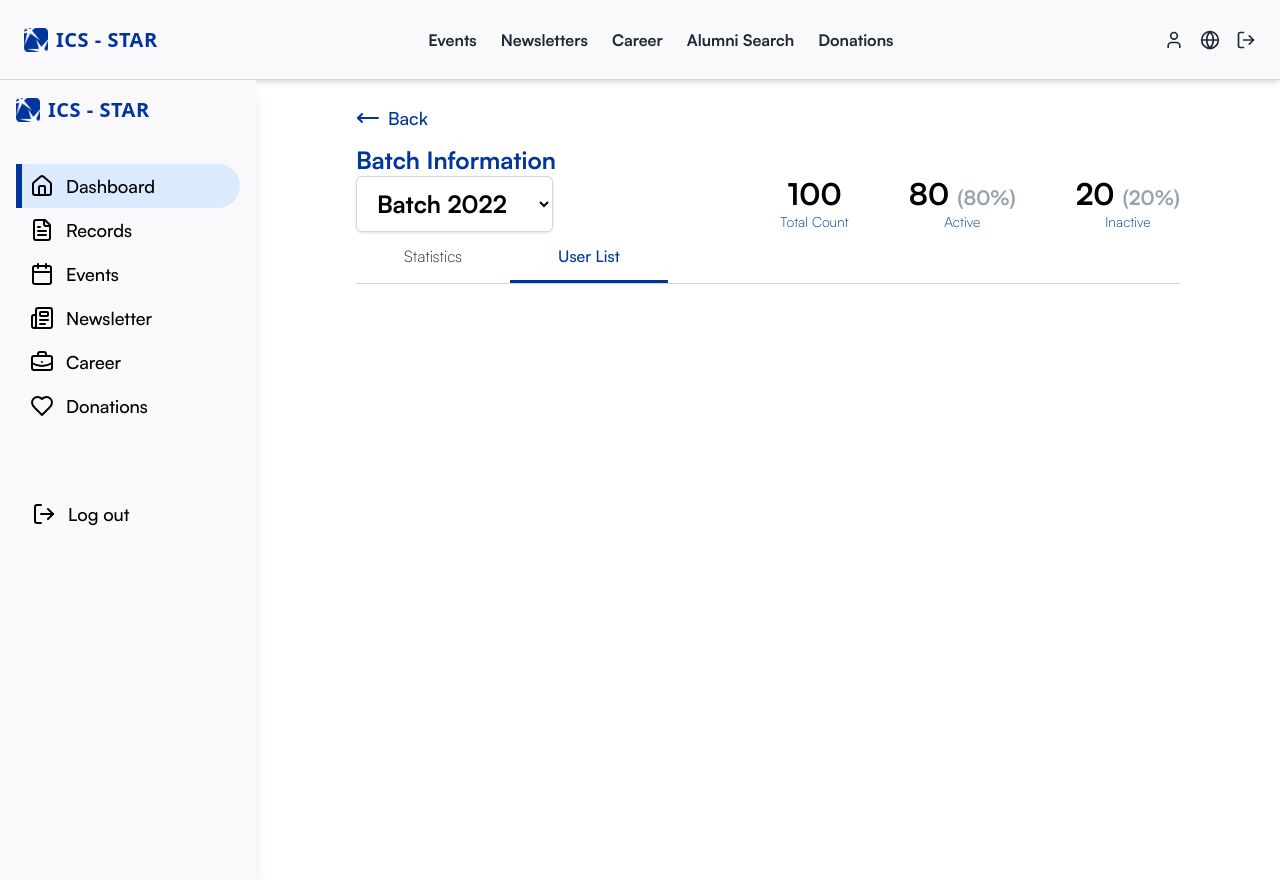
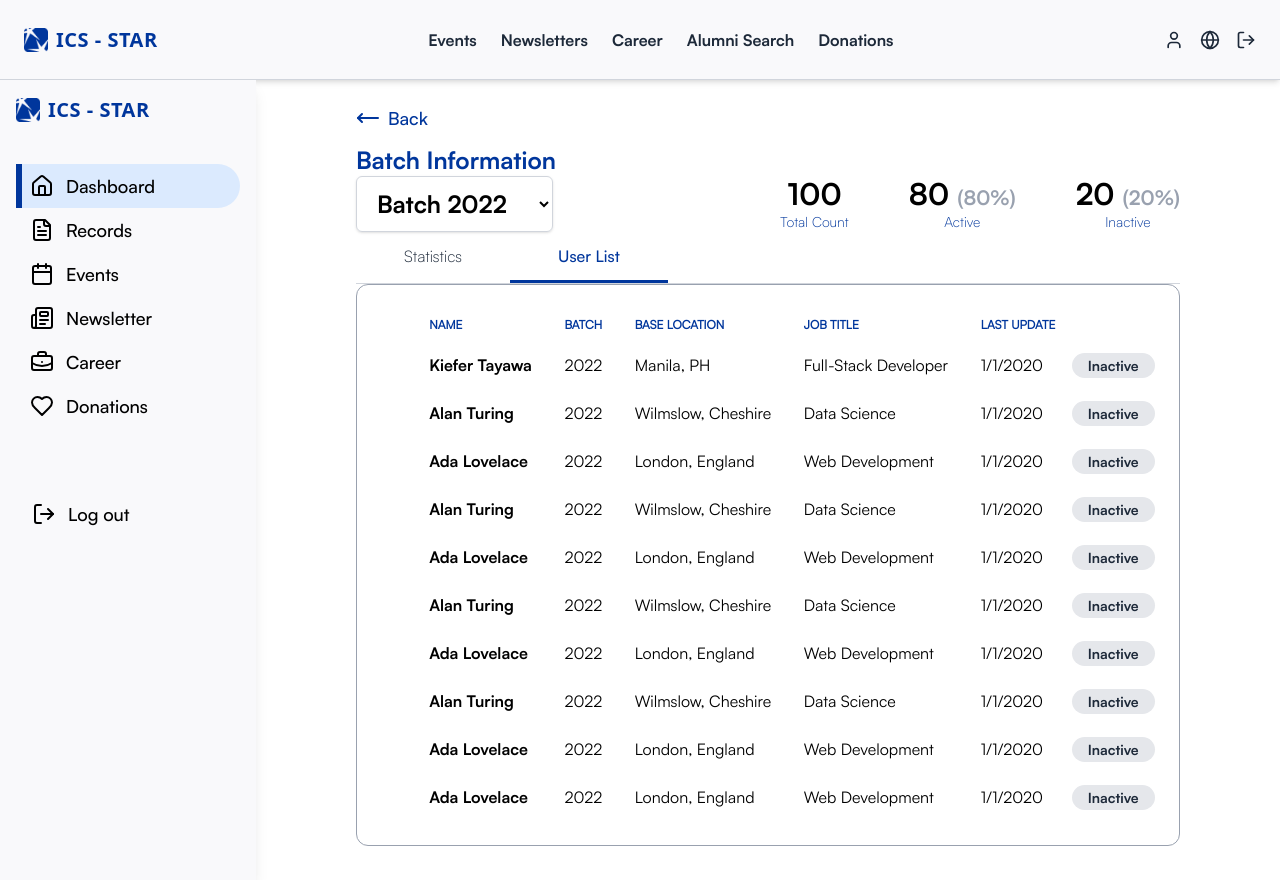
Before and after one commit to cazhiareese/ICS-STAR, a React (Vite) app in the folder app/: page /admin/dashboard/batch-reports/1 in a window 1280 px wide. Both pictures are taken after a click on the button "User List". Built offline with nearby package versions, Linux system fonts and the light colour scheme.

Commit message:
feat: create user list view

```diff
--- a/app/src/RootPages/AdminPages/Dashboard/adminbatchinformation.jsx
+++ b/app/src/RootPages/AdminPages/Dashboard/adminbatchinformation.jsx
@@ -3,7 +3,8 @@ import { useNavigate } from 'react-router-dom'
 import { MoveLeft } from 'lucide-react'
 import { PieChart, Pie, Cell, ResponsiveContainer } from 'recharts';
 import { BarChart, Bar, XAxis, YAxis, LabelList } from 'recharts';
-
+import UsersTable from '../../../components/AdminComponents/userstable';
+import { div } from 'framer-motion/client';
 
 function AdminBatchInformation() {
     const navigate = useNavigate()
@@ -48,6 +49,119 @@ function AdminBatchInformation() {
       { title: 'USA', count: 3454, percent: 2.2 },
       { title: 'France', count: 5675, percent: 4.1 },
       { title: 'Netherlands', count: 1233, percent: 5.0 }
+    ])
+
+    const [batchUsers, setBatchUsers] = useState([
+      {
+        id: 1,
+        name: "Kiefer Tayawa",
+        batch: 2022,
+        location_base: "Manila, PH",
+        job_title: "Full-Stack Developer",
+        industry: "Full-Stack Developer",
+        last_updated: "1/1/2020",
+        status: "Inactive",
+        badge: false,
+      },
+      {
+        id: 2,
+        name: "Alan Turing",
+        batch: 2022,
+        location_base: "Wilmslow, Cheshire",
+        job_title: "Data Science",
+        industry: "Data Science",
+        last_updated: "1/1/2020",
+        status: "Inactive",
+        badge: true,
+      },
+      {
+        id: 3,
+        name: "Ada Lovelace",
+        batch: 2022,
+        location_base: "London, England",
+        job_title: "Web Development",
+        industry: "Web Development",
+        last_updated: "1/1/2020",
+        status: "Inactive",
+        badge: false,
+      },
+      {
+        id: 4,
+        name: "Alan Turing",
+        batch: 2022,
+        location_base: "Wilmslow, Cheshire",
+        job_title: "Data Science",
+        industry: "Data Science",
+        last_updated: "1/1/2020",
+        status: "Inactive",
+        badge: false,
+      },
+      {
+        id: 5,
+        name: "Ada Lovelace",
+        batch: 2022,
+        location_base: "London, England",
+        job_title: "Web Development",
+        industry: "Web Development",
+        last_updated: "1/1/2020",
+        status: "Inactive",
+        badge: false,
+      },
+      {
+        id: 6,
+        name: "Alan Turing",
+        batch: 2022,
+        location_base: "Wilmslow, Cheshire",
+        job_title: "Data Science",
+        industry: "Data Science",
+        last_updated: "1/1/2020",
+        status: "Inactive",
+        badge: false,
+      },
+      {
+        id: 7,
+        name: "Ada Lovelace",
+        batch: 2022,
+        location_base: "London, England",
+        job_title: "Web Development",
+        industry: "Web Development",
+        last_updated: "1/1/2020",
+        status: "Inactive",
+        badge: false,
+      },
+      {
+        id: 8,
+        name: "Alan Turing",
+        batch: 2022,
+        location_base: "Wilmslow, Cheshire",
+        job_title: "Data Science",
+        industry: "Data Science",
+        last_updated: "1/1/2020",
+        status: "Inactive",
+        badge: true,
+      },
+      {
+        id: 9,
+        name: "Ada Lovelace",
+        batch: 2022,
+        location_base: "London, England",
+        job_title: "Web Development",
+        industry: "Web Development",
+        last_updated: "1/1/2020",
+        status: "Inactive",
+        badge: false,
+      },
+      {
+        id: 10,
+        name: "Ada Lovelace",
+        batch: 2022,
+        location_base: "London, England",
+        job_title: "Web Development",
+        industry: "Web Development",
+        last_updated: "1/1/2020",
+        status: "Inactive",
+        badge: false,
+      },
     ])
 
     const [selectedYear, setSelectedYear] = useState()
@@ -311,7 +425,9 @@ function AdminBatchInformation() {
           </div>
         </div>
         ) : (
-        <></>
+          <div className='border border-gray-400 rounded-xl p-6 flex-1 hidden lg:block overflow-auto'>
+            <UsersTable data={batchUsers}/>
+          </div>
         )}
       </div>
     </div>
```
